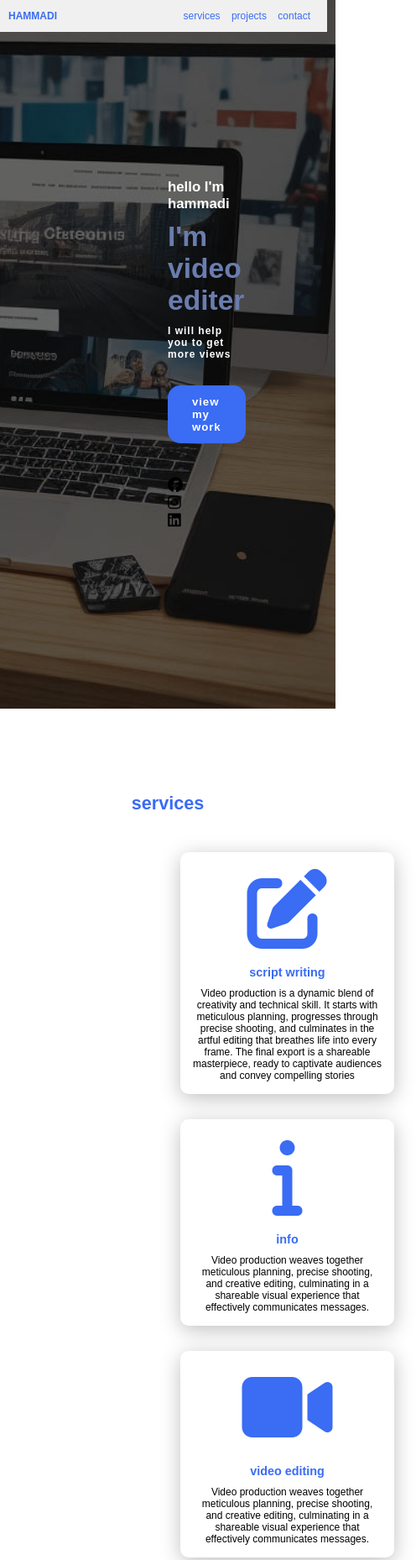
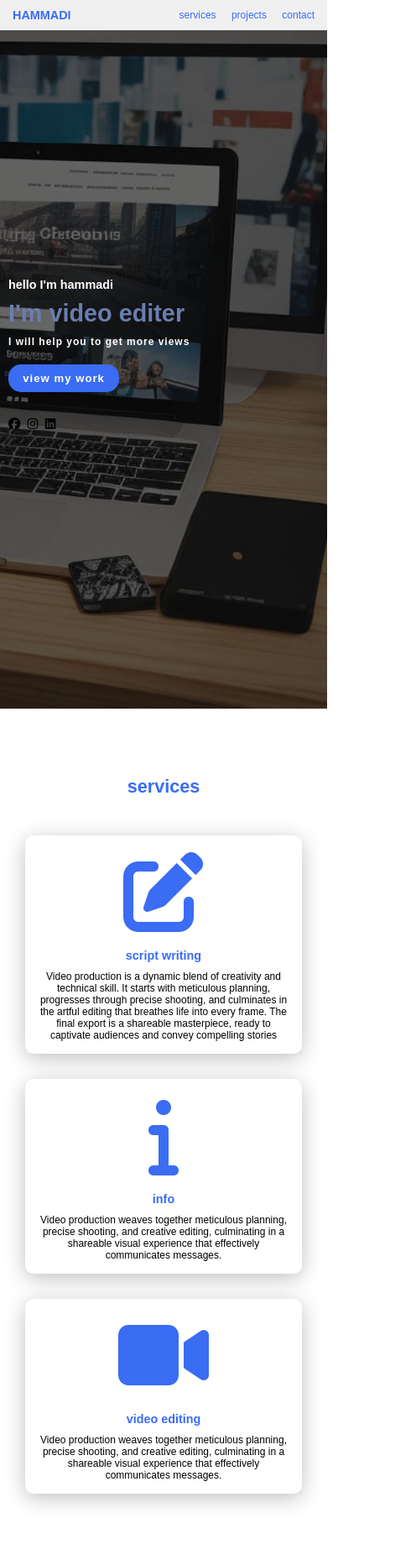
Before and after one commit to Hmd1a/hammdi, a plain HTML site: page index.html in a window 390 px wide. Shown: the top 1858 px of the page at 84% size, 496 px wide, since content can reach past the window. Drawn offline with Linux system fonts and the light colour scheme; files whose address does not match are found by name.

Commit message:
Update style.css

```diff
--- a/style.css
+++ b/style.css
@@ -247,3 +247,100 @@ main.content h3{
 
     }
 }
+/* Original CSS rules above this line */
+
+@media only screen and (max-width: 414px) {
+    header {
+        padding: 10px 15px;
+    }
+
+    .logo {
+        font-size: 1.2em;
+    }
+
+    .navigation a {
+        padding-left: 15px;
+    }
+
+    section {
+        padding: 80px 15px;
+    }
+
+    .main {
+        padding: 60px 10px;
+    }
+
+    .main h2 {
+        font-size: 1.2em;
+    }
+
+    .main h3 {
+        font-size: 1em;
+        margin-bottom: 20px;
+    }
+
+    .main-btn {
+        padding: 0.7em 1.3em;
+        margin-bottom: 30px;
+    }
+
+    .social-icons a {
+        font-size: 1.2em;
+        padding-right: 5px;
+    }
+
+    .title {
+        font-size: 1.8em;
+    }
+
+    .content {
+        flex-direction: column;
+        align-items: center;
+    }
+
+    .card {
+        width: calc(100% - 30px);
+        margin: 15px;
+    }
+
+    .projects-card {
+        width: calc(100% - 40px);
+        margin: 20px;
+    }
+
+    .project-image img {
+        width: 100%;
+    }
+
+    .footer {
+        padding: 1.5em;
+    }
+
+    .footer-title {
+        font-size: 1.2em;
+    }
+
+    .footer .social-icons a {
+        font-size: 1.2em;
+        padding: 0 8px 0 0;
+    }
+}
+
+/* Original CSS rules below this line */
+
+
+/* Original CSS rules above this line */
+
+@media only screen and (max-width: 414px) {
+    /* Other media query rules */
+
+    .main {
+        padding: 60px 10px;
+        background-size: cover;
+        background-position: center;
+    }
+
+    /* Other media query rules */
+}
+
+/* Original CSS rules below this line */
```
